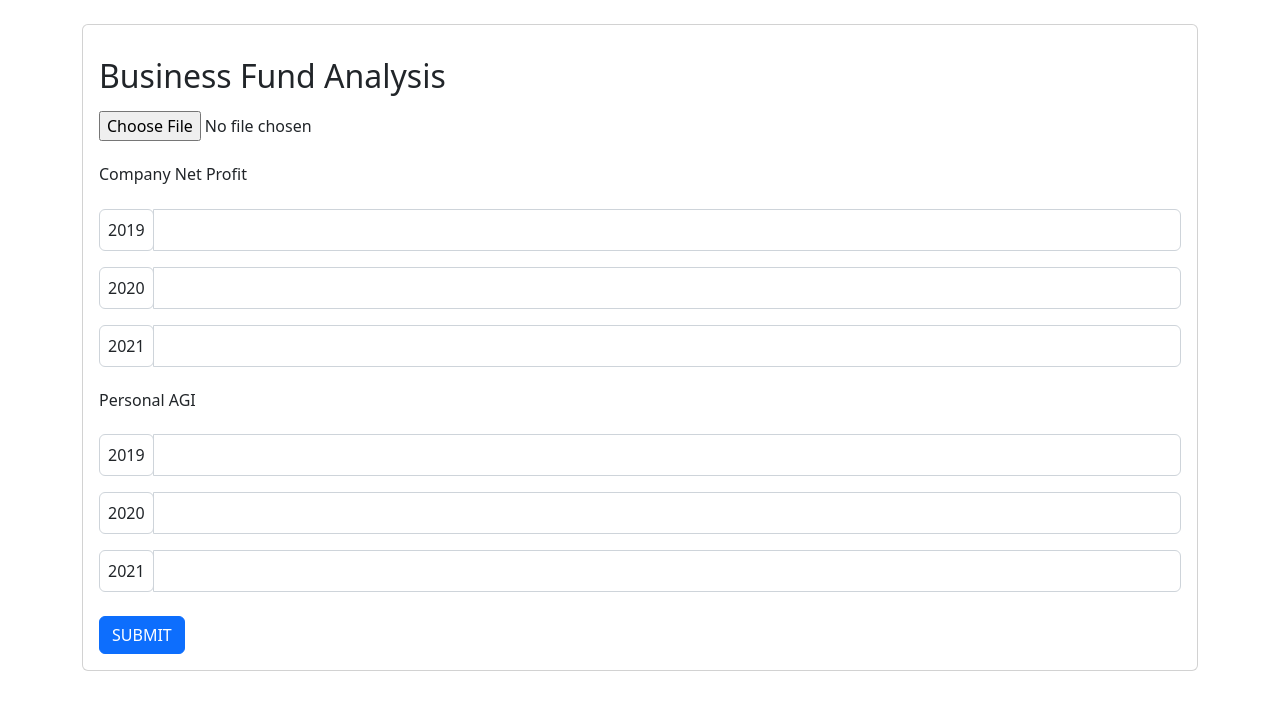
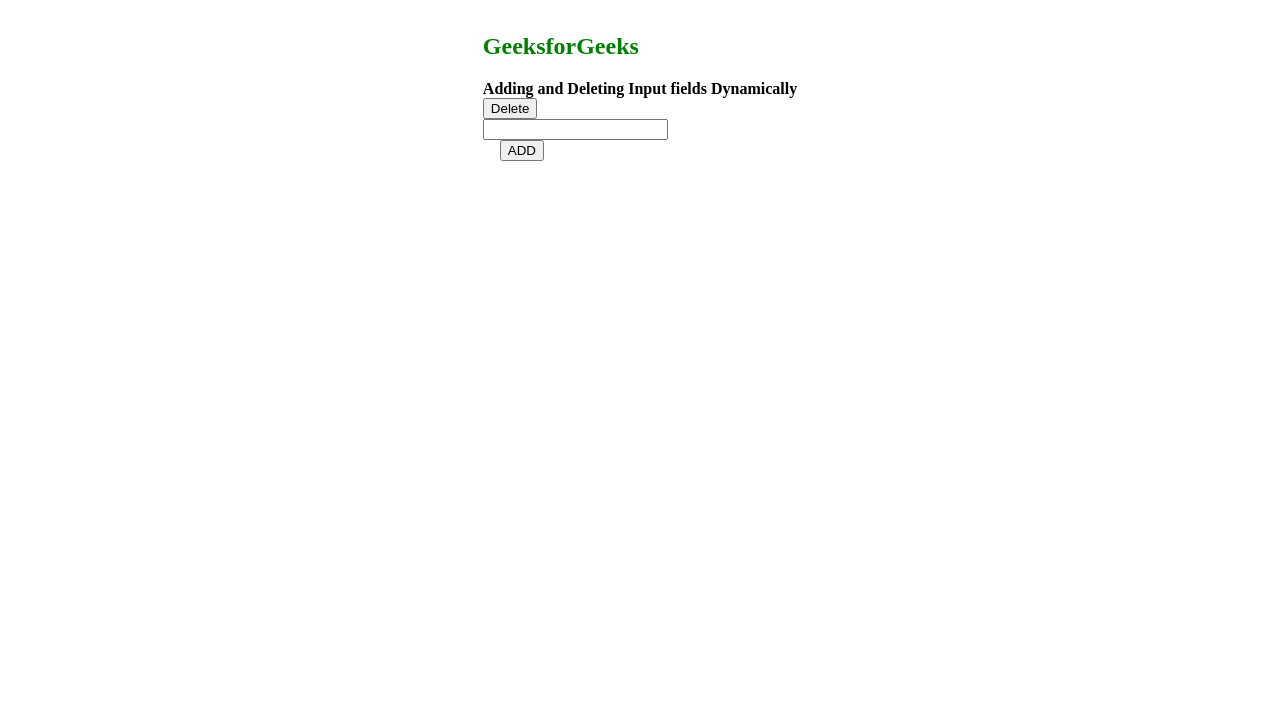
Before and after one commit to Ivan2911/BFA_Calculation, a Flask app: page / in a window 1280 px wide. Shown: the top 710 px of the page. Run offline with Flask 2, Linux system fonts and the light colour scheme.

Commit message:
HTML and Jquery update for dynamic client input text

```diff
--- a/templates/base.html
+++ b/templates/base.html
@@ -5,6 +5,7 @@
             <title>{% block title %}{% endblock %}</title>
 
             <link href="https://cdn.jsdelivr.net/npm/bootstrap@5.2.0/dist/css/bootstrap.min.css" rel="stylesheet" integrity="sha384-gH2yIJqKdNHPEq0n4Mqa/HGKIhSkIHeL5AyhkYV8i59U5AR6csBvApHHNl/vI1Bx" crossorigin="anonymous">
+            <script src="//ajax.googleapis.com/ajax/libs/jquery/3.2.1/jquery.min.js"></script>
         {% endblock %}
     </head>
 
--- a/templates/bfaCalc.html
+++ b/templates/bfaCalc.html
@@ -2,83 +2,71 @@
 
 {% block title %}BFA{% endblock %}
 
+{% block head %}
+    <style>
+        body {
+            display: flex;
+            flex-direction: column;
+            margin-top: 1%;
+            justify-content: center;
+            align-items: center;
+        }
+
+        #rowAdder {
+            margin-left: 17px;
+        }
+    </style>
+{% endblock %}
+
 {% block content %}
-<div class="card mt-4 ">
-    <div class="card-body">
-        <p class="text-center"><h2>Business Fund Analysis</h2></p>
+<h2 style="color:green">GeeksforGeeks</h2>
+    <strong> Adding and Deleting Input fields Dynamically</strong>
 
-        <form class="mt-3" method="post" action="/handle_calculation">
+    <div style="width:40%;">
 
-            <!--input file-->
-            <div class="form-group">
-                <input type="file" class="form-control-file" id="exampleFormControlFile1" name="uploadedFile">
-            </div>
+        <form>
+            <div class="">
+                <div class="col-lg-12">
+                    <div id="row">
+                        <div class="input-group m-3">
+                            <div class="input-group-prepend">
+                                <button class="btn btn-danger"
+                                    id="DeleteRow" type="button">
+                                    <i class="bi bi-trash"></i>
+                                    Delete
+                                </button>
+                            </div>
+                            <input type="text"
+                                class="form-control m-input">
+                        </div>
+                    </div>
 
-            <div class="table mt-4">
-                <h6>Company Net Profit</h6>
-            </div>
-
-            <div class="table mt-4">
-
-                <div class="input-group mb-3">
-                    <div class="input-group-prepend">
-                        <span class="input-group-text" id="inputGroup-sizing-default">2019</span>
-                    </div>
-                    <input type="number" class="form-control" aria-label="Default" aria-describedby="inputGroup-sizing-default">
+                    <div id="newinput"></div>
+                    <button id="rowAdder" type="button"
+                        class="btn btn-dark">
+                        <span class="bi bi-plus-square-dotted">
+                        </span> ADD
+                    </button>
                 </div>
-
-                <div class="input-group mb-3">
-                    <div class="input-group-prepend">
-                        <span class="input-group-text" id="inputGroup-sizing-default">2020</span>
-                    </div>
-                    <input type="number" class="form-control" aria-label="Default" aria-describedby="inputGroup-sizing-default">
-                </div>
-
-                <div class="input-group mb-3">
-                    <div class="input-group-prepend">
-                        <span class="input-group-text" id="inputGroup-sizing-default">2021</span>
-                    </div>
-                    <input type="number" class="form-control" aria-label="Default" aria-describedby="inputGroup-sizing-default">
-                </div>
-
-            </div>
-
-            <div class="table mt-4">
-                <h6>Personal AGI</h6>
-            </div>
-
-            <div class="table mt-4">
-
-                <div class="input-group mb-3">
-                    <div class="input-group-prepend">
-                        <span class="input-group-text" id="inputGroup-sizing-default">2019</span>
-                    </div>
-                    <input type="number" class="form-control" aria-label="Default" aria-describedby="inputGroup-sizing-default">
-                </div>
-
-                <div class="input-group mb-3">
-                    <div class="input-group-prepend">
-                        <span class="input-group-text" id="inputGroup-sizing-default">2020</span>
-                    </div>
-                    <input type="number" class="form-control" aria-label="Default" aria-describedby="inputGroup-sizing-default">
-                </div>
-
-                <div class="input-group mb-3">
-                    <div class="input-group-prepend">
-                        <span class="input-group-text" id="inputGroup-sizing-default">2021</span>
-                    </div>
-                    <input type="number" class="form-control" aria-label="Default" aria-describedby="inputGroup-sizing-default">
-                </div>
-
-            </div>
-
-            <!--submti button-->
-            <div class="col-sm mt-4">
-                <button type="submit" class="btn btn-primary">
-                    SUBMIT
-                </button>
             </div>
         </form>
     </div>
-</div>
+
+    <script type="text/javascript">
+
+        $("#rowAdder").click(function () {
+            newRowAdd =
+            '<div id="row"> <div class="input-group m-3">' +
+            '<div class="input-group-prepend">' +
+            '<button class="btn btn-danger" id="DeleteRow" type="button">' +
+            '<i class="bi bi-trash"></i> Delete</button> </div>' +
+            '<input type="text" class="form-control m-input"> </div> </div>';
+
+            $('#newinput').append(newRowAdd);
+        });
+
+        $("body").on("click", "#DeleteRow", function () {
+            $(this).parents("#row").remove();
+        })
+    </script>
 {% endblock %}
```
